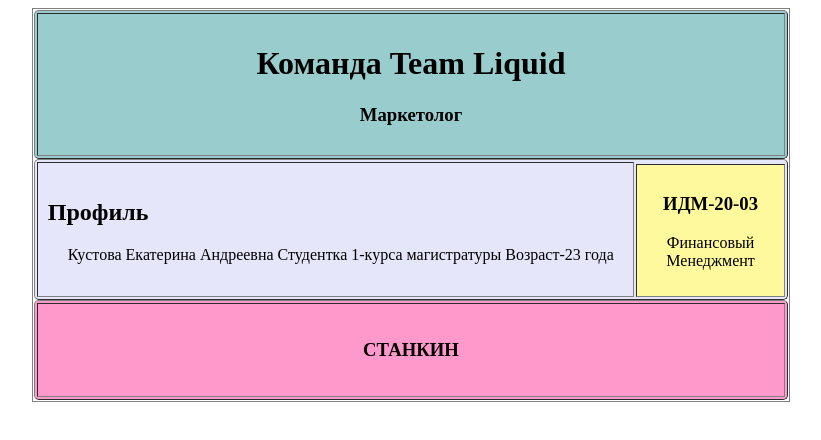
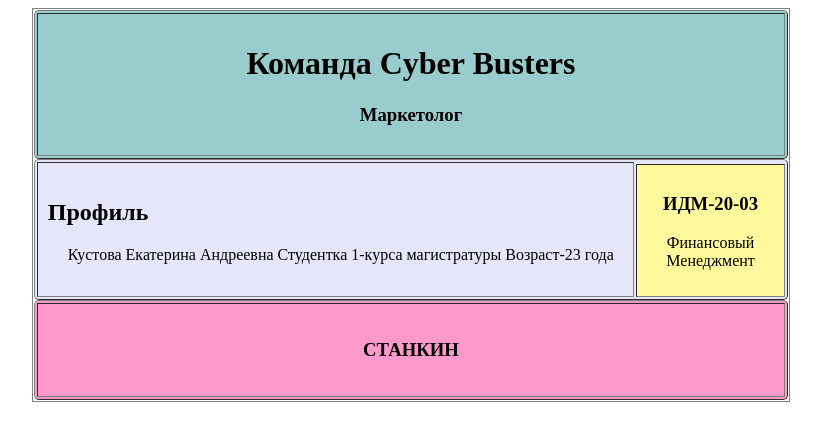
Before and after one commit to KateKust/KateKust.github.io1, a plain HTML site: page iidmn.html in a window 1280 px wide. Shown: the whole page, without its empty margins (229-1050 px from the left). Drawn offline with Linux system fonts and the light colour scheme.

Commit message:
Update iidmn.html

```diff
--- a/iidmn.html
+++ b/iidmn.html
@@ -44,7 +44,7 @@
 <!--Создаём столбец таблицы-->
 <th>
 <!--Содержание ячейки столбца-->
-<h1>Команда Team Liquid</h1>
+<h1>Команда Cyber Busters</h1>
 <h3>Маркетолог</h3>
 <!--Закрываем таблицу-->
 </th>
```
